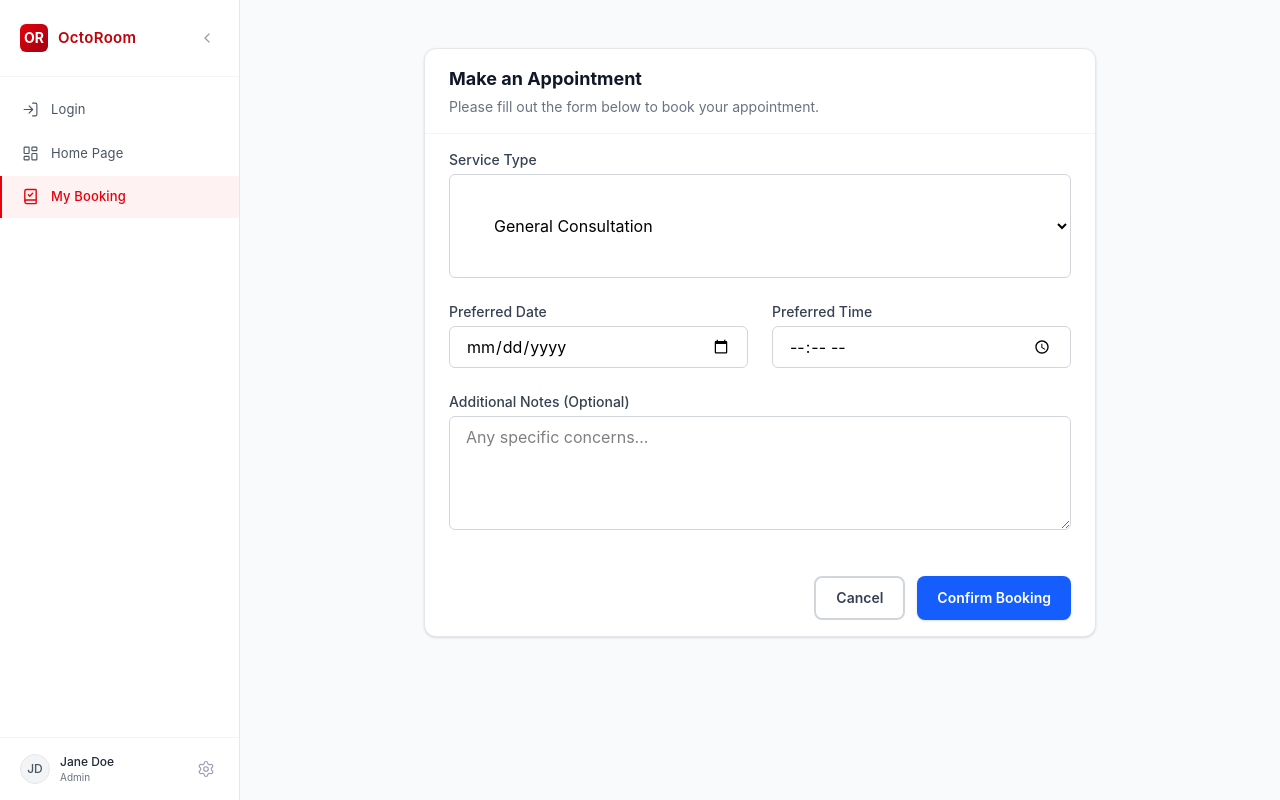
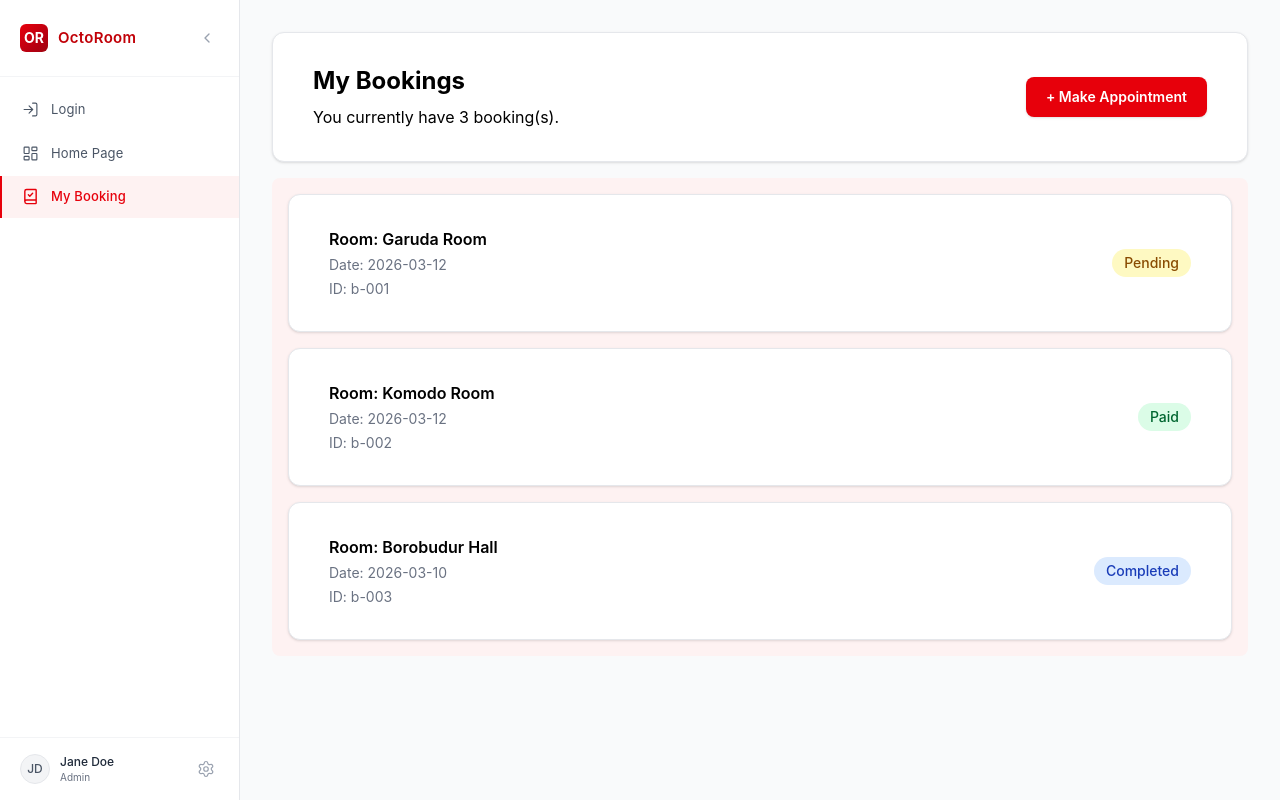
Before and after one commit to weynard02/octo-room-fe, a React (Vite) app: page /my-booking in a window 1280 px wide. Built offline with nearby package versions, Linux system fonts and the light colour scheme.

Commit message:
feat: my booking page (all)

```diff
--- /dev/null
+++ b/src/page/my-booking/MyBookingPage.tsx
@@ -0,0 +1,74 @@
+import { useNavigate } from "react-router-dom";
+import { Button, Card } from "../../components";
+import { bookings, rooms } from "../../data/mockData"; // Import mock data
+
+const statusStyles: Record<string, string> = {
+  pending: "bg-yellow-100 text-yellow-800",
+  paid: "bg-green-100 text-green-800",
+  completed: "bg-blue-100 text-blue-800",
+};
+
+const HeaderCard: React.FC = () => {
+  const navigate = useNavigate();
+
+  return (
+    <Card className="w-full p-4">
+      <div className="flex justify-between items-center">
+        <div>
+          <h1 className="text-2xl font-bold mb-2">My Bookings</h1>
+          <p>You currently have {bookings.length} booking(s).</p>
+        </div>
+        <Button
+          variant="primary"
+          className="bg-red-600 hover:bg-red-700 text-white"
+          onClick={() => navigate("/make-appointment")}
+        >
+          + Make Appointment
+        </Button>
+      </div>
+    </Card>
+  );
+};
+
+const BookingCard: React.FC<{ booking: (typeof bookings)[0] }> = ({
+  booking,
+}) => {
+  const room = rooms.find((r) => r.room_id === booking.room_id);
+  return (
+    <Card className="w-full p-4">
+      <div className="flex justify-between items-center">
+        <div className="space-y-1">
+          <p className="font-semibold">Room: {room?.name ?? "Unknown Room"}</p>
+          <p className="text-gray-500 text-sm">Date: {booking.date}</p>
+          <p className="text-gray-500 text-sm">ID: {booking.booking_id}</p>
+        </div>
+        <span
+          className={`px-3 py-1 rounded-full text-sm font-medium capitalize ${
+            statusStyles[booking.status]
+          }`}
+        >
+          {booking.status}
+        </span>
+      </div>
+    </Card>
+  );
+};
+
+export const MyBookingPage: React.FC = () => {
+  return (
+    <div className="space-y-4">
+      <HeaderCard />
+      <div className="w-full p-4 flex flex-col space-y-4 bg-red-50 rounded-lg">
+        {bookings.length === 0 ? (
+          <Card>
+            <p className="text-center text-gray-500">No bookings found.</p>
+          </Card>
+        ) : (
+          bookings.map((booking: (typeof bookings)[0]) => (
+            <BookingCard key={booking.booking_id} booking={booking} />
+          ))
+        )}
+      </div>
+    </div>
+  );
+};
--- a/src/routes/AppRoutes.tsx
+++ b/src/routes/AppRoutes.tsx
@@ -1,14 +1,14 @@
 import { Route, Routes } from "react-router-dom";
-import LoginPage from "../page/login/LoginPage";
 import DashboardPage from "../page/dashboard/DashboardPage";
+import { MyBookingPage } from "../page/my-booking/MyBookingPage";
 import MakeAppointmentPage from "../page/make-appointment/MakeAppointmentPage";
 
 export default function AppRoutes() {
   return (
     <Routes>
-      <Route path="/" element={<LoginPage />} />
       <Route path="/dashboard" element={<DashboardPage />} />
-      <Route path="/my-booking" element={<MakeAppointmentPage />} />
+      <Route path="/my-booking" element={<MyBookingPage />} />
+      <Route path="/make-appointment" element={<MakeAppointmentPage />} />
     </Routes>
   );
 }
```
